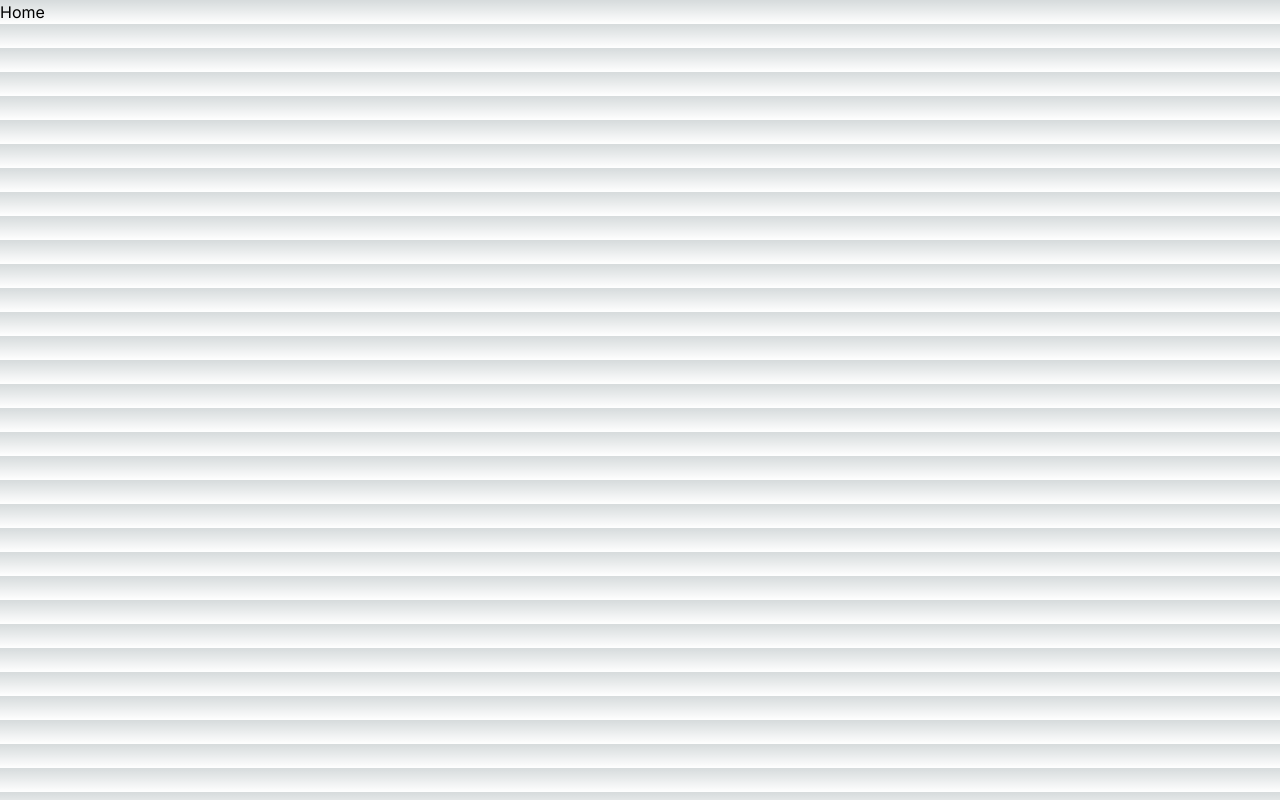
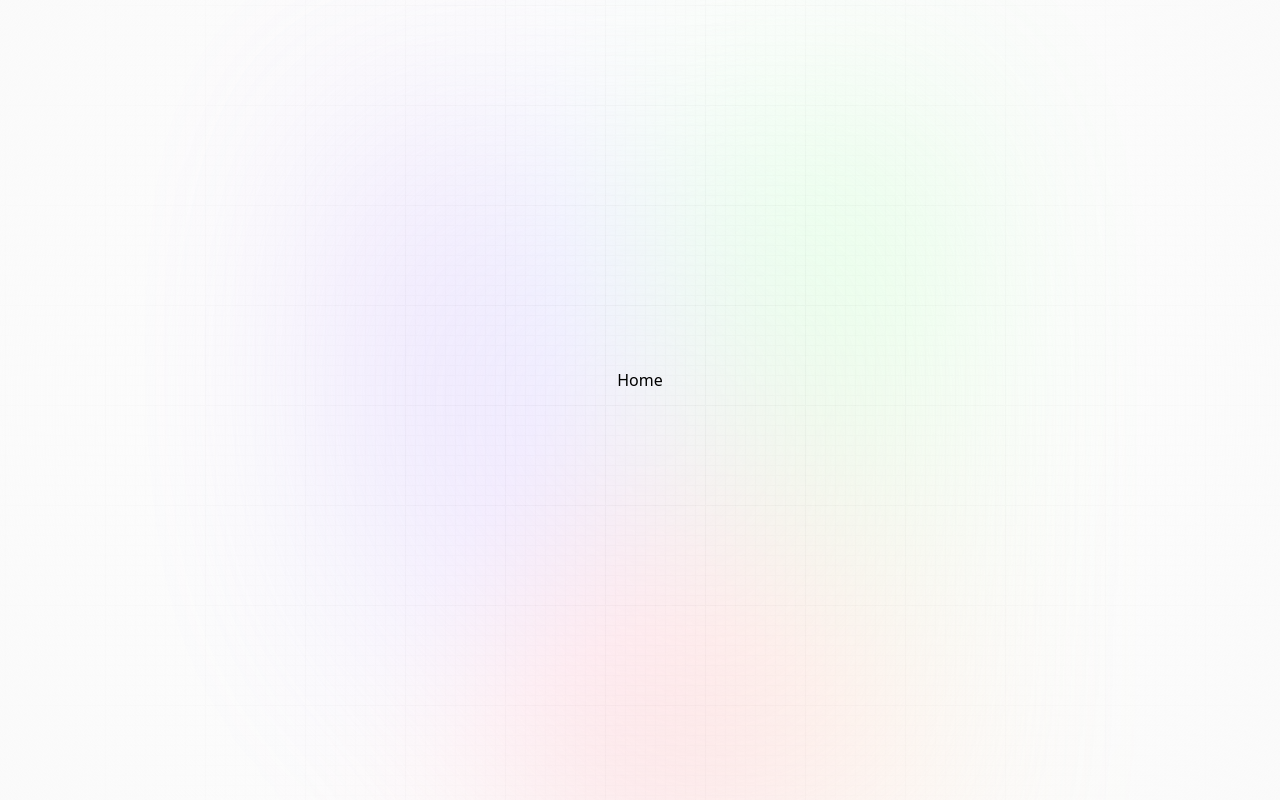
Before and after one commit to sinhaG/CodeProblems, a Next.js app in the folder react/coding-viz/: page / in a window 1280 px wide. Built offline with nearby package versions, Linux system fonts and the light colour scheme.

Commit message:
We have updated the global.css localtion

```diff
--- a/react/coding-viz/app/globals.css
+++ /dev/null
@@ -1,27 +0,0 @@
-@tailwind base;
-@tailwind components;
-@tailwind utilities;
-
-:root {
-  --foreground-rgb: 0, 0, 0;
-  --background-start-rgb: 214, 219, 220;
-  --background-end-rgb: 255, 255, 255;
-}
-
-@media (prefers-color-scheme: dark) {
-  :root {
-    --foreground-rgb: 255, 255, 255;
-    --background-start-rgb: 0, 0, 0;
-    --background-end-rgb: 0, 0, 0;
-  }
-}
-
-body {
-  color: rgb(var(--foreground-rgb));
-  background: linear-gradient(
-      to bottom,
-      transparent,
-      rgb(var(--background-end-rgb))
-    )
-    rgb(var(--background-start-rgb));
-}
--- a/react/coding-viz/app/layout.js
+++ b/react/coding-viz/app/layout.js
@@ -1,17 +1,24 @@
-import './globals.css'
-import { Inter } from 'next/font/google'
+import "@styles/globals.css";
+import { Inter } from "next/font/google";
 
-const inter = Inter({ subsets: ['latin'] })
+const inter = Inter({ subsets: ["latin"] });
 
 export const metadata = {
-  title: 'Create Next App',
-  description: 'Generated by create next app',
-}
+  title: "Create Code Generation",
+  description: "Generated by create next app",
+};
 
 export default function RootLayout({ children }) {
   return (
     <html lang="en">
-      <body className={inter.className}>{children}</body>
+      {/* <body className={inter.className}>{children}</body> */}
+      <body>
+        <div className="main">
+          <div className="gradient" />
+
+          <main className="app">{children}</main>
+        </div>
+      </body>
     </html>
-  )
+  );
 }
--- a/react/coding-viz/jsconfig.json
+++ b/react/coding-viz/jsconfig.json
@@ -1,7 +1,7 @@
 {
   "compilerOptions": {
     "paths": {
-      "@/*": ["./*"]
+      "@*": ["./*"]
     }
   }
 }
--- a/react/coding-viz/tailwind.config.js
+++ b/react/coding-viz/tailwind.config.js
@@ -7,11 +7,13 @@ module.exports = {
   ],
   theme: {
     extend: {
-      backgroundImage: {
-        'gradient-radial': 'radial-gradient(var(--tw-gradient-stops))',
-        'gradient-conic':
-          'conic-gradient(from 180deg at 50% 50%, var(--tw-gradient-stops))',
+      fontFamily: {
+        satoshi: ['Satoshi', 'sans-serif'],
+        inter: ['Inter', 'sans-serif'],
       },
+      colors: {
+        'primary-orange': '#FF5722',
+      }
     },
   },
   plugins: [],
```
Also changed, not shown: react/coding-viz/styles/globals.css (renamed from react/coding-viz/styles/global.css).
